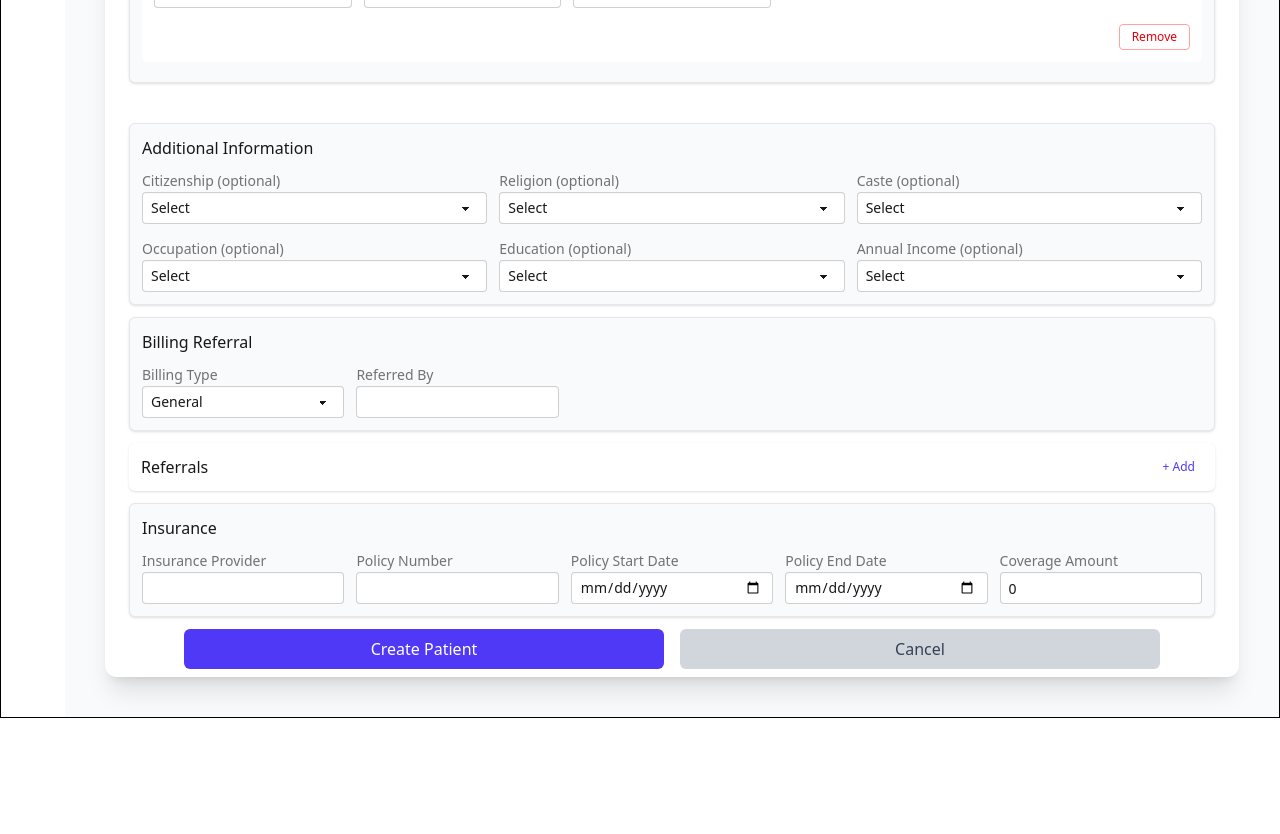
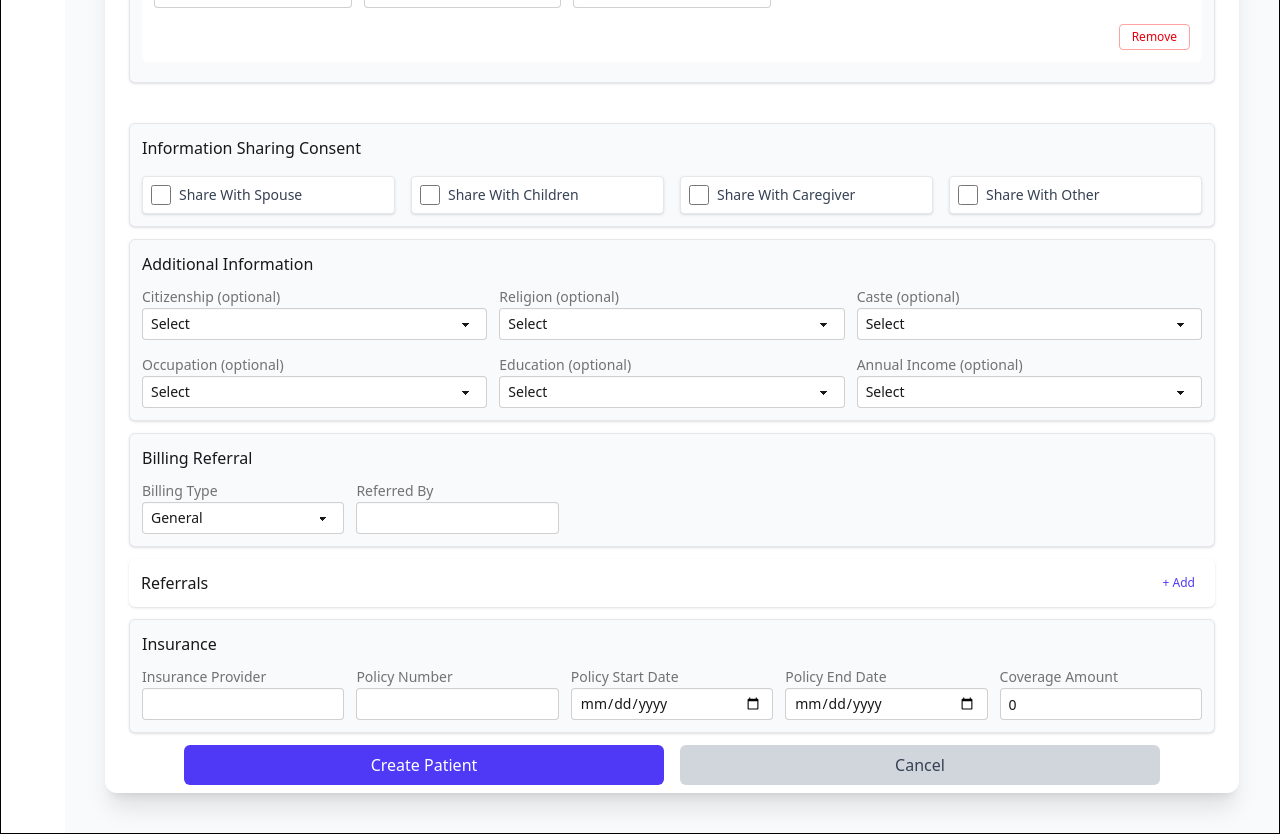
Before and after one commit to HarshavardhanAnksapuramSirobilt/figma_patient, a React (Vite) app: page /patients in a window 1280 px wide. Shown: the part 1100-1934 px from the top of the page. Before the commit the page ends 1818 px from the top, so only its background shows below. Built offline with nearby package versions, Linux system fonts and the light colour scheme.

Commit message:
rendering the pateint-form-list when registering a patient

```diff
--- a/src/components/patients/PatientRegistrationForm.tsx
+++ b/src/components/patients/PatientRegistrationForm.tsx
@@ -133,8 +133,20 @@ export const PatientRegistrationForm: React.FC<Props> = ({ patientId }) => {
     }, [patientId]);
 
     const isEditMode = Boolean(patientId);
+    const handleInformationSharingChange = (e: React.ChangeEvent<HTMLInputElement>) => {
+    const { name, checked } = e.target;
+    setForm(prevForm => ({
+        ...prevForm,
+        informationSharing: {
+            ...prevForm.informationSharing,
+            [name]: checked
+        }
+    }));
+};
+
 
     return (
+
         <form onSubmit={handleSubmit} className="space-y-10 px-6 py-2 bg-white shadow-xl rounded-xl">
 
             <div className="text-center mb-1">
@@ -383,6 +395,30 @@ export const PatientRegistrationForm: React.FC<Props> = ({ patientId }) => {
                     ))}
                 </div>
             </div>
+            <div className="mb-3 border border-gray-200 rounded-md shadow-sm p-3 bg-gray-50">
+    <h3 className="text-base font-medium mb-4">Information Sharing Consent</h3>
+    <div className="grid grid-cols-1 md:grid-cols-2 lg:grid-cols-4 gap-4">
+        {[
+            { label: "Share With Spouse", name: "shareWithSpouse" },
+            { label: "Share With Children", name: "shareWithChildren" },
+            { label: "Share With Caregiver", name: "shareWithCaregiver" },
+            { label: "Share With Other", name: "shareWithOther" }
+        ].map(({ label, name }) => (
+            <label key={name} className="flex items-center space-x-2 p-2 bg-white rounded border border-gray-200 shadow-sm hover:shadow-md transition">
+                <input
+                    type="checkbox"
+                    name={name}
+                    checked={form.informationSharing?.[name] || false}
+                    onChange={handleInformationSharingChange}
+                    className="form-checkbox h-5 w-5 text-indigo-600"
+                />
+                <span className="text-sm text-gray-700 font-medium">{label}</span>
+            </label>
+        ))}
+    </div>
+</div>
+
+
 
             {/* Optional Demographics fields */}
             <div className="mb-3 border border-gray-200 rounded-md shadow-sm p-3 bg-gray-50">
--- a/src/pages/PatientListPage.tsx
+++ b/src/pages/PatientListPage.tsx
@@ -1,3 +1,8 @@
+// ✅ RegisterPatientDrawer.tsx - NO changes needed
+// Still emits `onSuccess()` when registration is complete (already correct)
+
+// ✅ PatientListPage.tsx - adjust to listen for "refresh trigger" from localStorage
+
 import React, { useEffect, useState, useRef } from "react";
 import { useNavigate } from "react-router-dom";
 import {
@@ -9,9 +14,8 @@ import { FaEdit, FaTrashAlt, FaEye, FaSearch } from "react-icons/fa";
 import PatientViewModal from "../components/patients/PatientViewModal";
 import { showError, showSuccess } from "../utils/toastUtils";
 import ConfirmDialog from "../utils/ConfirmDialog";
-import { RegisterPatientDrawer } from "../components/patients/RegisterPatientDrawer"; // ✅ Make sure this path is correct
+import { RegisterPatientDrawer } from "../components/patients/RegisterPatientDrawer";
 
-// Debounce utility
 const debounce = (func: (...args: any[]) => void, delay: number) => {
   let timeoutId: ReturnType<typeof setTimeout>;
   return (...args: any[]) => {
@@ -27,7 +31,6 @@ const PatientListPage = () => {
   const [patients, setPatients] = useState([]);
   const [selectedPatient, setSelectedPatient] = useState<any>(null);
   const [showViewModal, setShowViewModal] = useState(false);
-  const [showRegisterDrawer, setShowRegisterDrawer] = useState(false);
 
   const [filters, setFilters] = useState({
     firstName: "",
@@ -50,7 +53,7 @@ const PatientListPage = () => {
   ).current;
 
   const handleRefresh = () => {
-    setRefreshTrigger((prev) => prev + 1); // This triggers useEffect
+    setRefreshTrigger((prev) => prev + 1);
   };
 
   const handleInputChange = (e: React.ChangeEvent<HTMLInputElement>) => {
@@ -76,7 +79,6 @@ const PatientListPage = () => {
 
     const success = await deletePatientById(pendingDeleteId);
     if (success) {
-      console.log("Patient Deleted Successfully");
       searchPatients(filters).then(setPatients);
       showSuccess("Patient Deleted Successfully", fullName);
     } else {
@@ -97,13 +99,26 @@ const PatientListPage = () => {
         alert("Patient not found.");
       }
     } catch (error) {
-      console.log(error);
       alert("Error fetching patient details.");
     }
   };
 
   useEffect(() => {
-    searchPatients(filters).then(setPatients); // initial load
+    const handleRefreshEvent = () => handleRefresh();
+
+    // ✅ Listen to the global event
+    window.addEventListener("patient:registered", handleRefreshEvent);
+
+    // Cleanup on unmount
+    return () => {
+      window.removeEventListener("patient:registered", handleRefreshEvent);
+    };
+  }, []);
+
+
+  // 🔄 Actual fetch call (triggered by search or refresh)
+  useEffect(() => {
+    searchPatients(filters).then(setPatients);
   }, [refreshTrigger]);
 
   return (
@@ -111,13 +126,13 @@ const PatientListPage = () => {
       <div className="flex justify-end">
         <button
           className="btn btn-sm bg-primary text-white hover:bg-primary/90 shadow-md px-4 py-1.5 rounded-md"
-          onClick={() => setShowRegisterDrawer(true)}
+          onClick={() => navigate("/patients")}
         >
           +Register Patient
         </button>
       </div>
 
-      {/* Search Filter Layout */}
+      {/* Search Filters */}
       <div className="bg-white p-4 border border-gray-200 rounded-md shadow-sm space-y-2">
         <div className="grid grid-cols-1 sm:grid-cols-2 md:grid-cols-3 lg:grid-cols-5 gap-2 w-full text-sm">
           {fields.map((key) => (
@@ -129,9 +144,7 @@ const PatientListPage = () => {
                 name={key}
                 value={filters[key as keyof typeof filters]}
                 onChange={handleInputChange}
-                placeholder={key
-                  .replace(/([A-Z])/g, " $1")
-                  .replace(/^./, (str) => str.toUpperCase())}
+                placeholder={key.replace(/([A-Z])/g, " $1").replace(/^./, (str) => str.toUpperCase())}
                 className="pl-8 pr-2 py-2 border border-gray-300 rounded text-xs w-full focus:outline-none focus:ring-1 focus:ring-primary"
               />
             </div>
@@ -139,7 +152,7 @@ const PatientListPage = () => {
         </div>
       </div>
 
-      {/* Patient Table */}
+      {/* Table */}
       <div className="overflow-x-auto shadow rounded-lg border border-gray-200 mt-2">
         <table className="table table-sm table-zebra w-full min-w-[800px] text-sm">
           <thead className="bg-gray-100 text-gray-800 font-semibold">
@@ -208,23 +221,17 @@ const PatientListPage = () => {
         />
       )}
 
-      {/* Confirmation Dialog */}
       <ConfirmDialog
         isOpen={isConfirmOpen}
         message={`Are you sure you want to delete ${fullName}?`}
         onConfirm={confirmDelete}
         onCancel={() => setIsConfirmOpen(false)}
       />
-
-      {/* Quick Register Drawer */}
-      {showRegisterDrawer && (
-        <RegisterPatientDrawer
-          onClose={() => setShowRegisterDrawer(false)}
-          onSuccess={handleRefresh}
-        />
-      )}
     </div>
   );
 };
 
 export default PatientListPage;
+
+// ✅ In RegisterPatientDrawer.tsx, add after success:
+// localStorage.setItem("refreshPatientList", "true");
```
Also changed, not shown: src/components/patients/RegisterPatientDrawer.tsx (+16 -63 lines).
